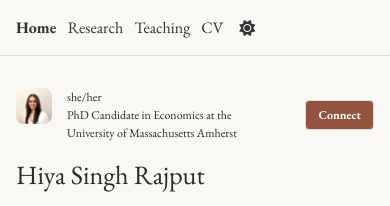
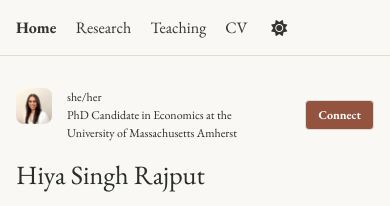
Before and after one commit to hiyasinghrajput/hiyasinghrajput.github.io, a Jekyll site: the page built from _pages/about.md, in a window 390 px wide. Shown: the top 206 px of the page. Built offline with Jekyll 4.4.1, drawn with Linux system fonts in a browser that asks for light colours; a style sheet for code colours, icons or effects is not loaded.

Commit message:
Give mobile navigation links a little more spacing

```diff
--- a/_sass/_job-market.scss
+++ b/_sass/_job-market.scss
@@ -128,8 +128,8 @@ html[data-theme="dark"] {
 
 @media (max-width: 600px) {
   .greedy-nav a {
-    margin-left: .35rem;
-    margin-right: .35rem;
+    margin-left: .6rem;
+    margin-right: .6rem;
   }
 }
 
```
